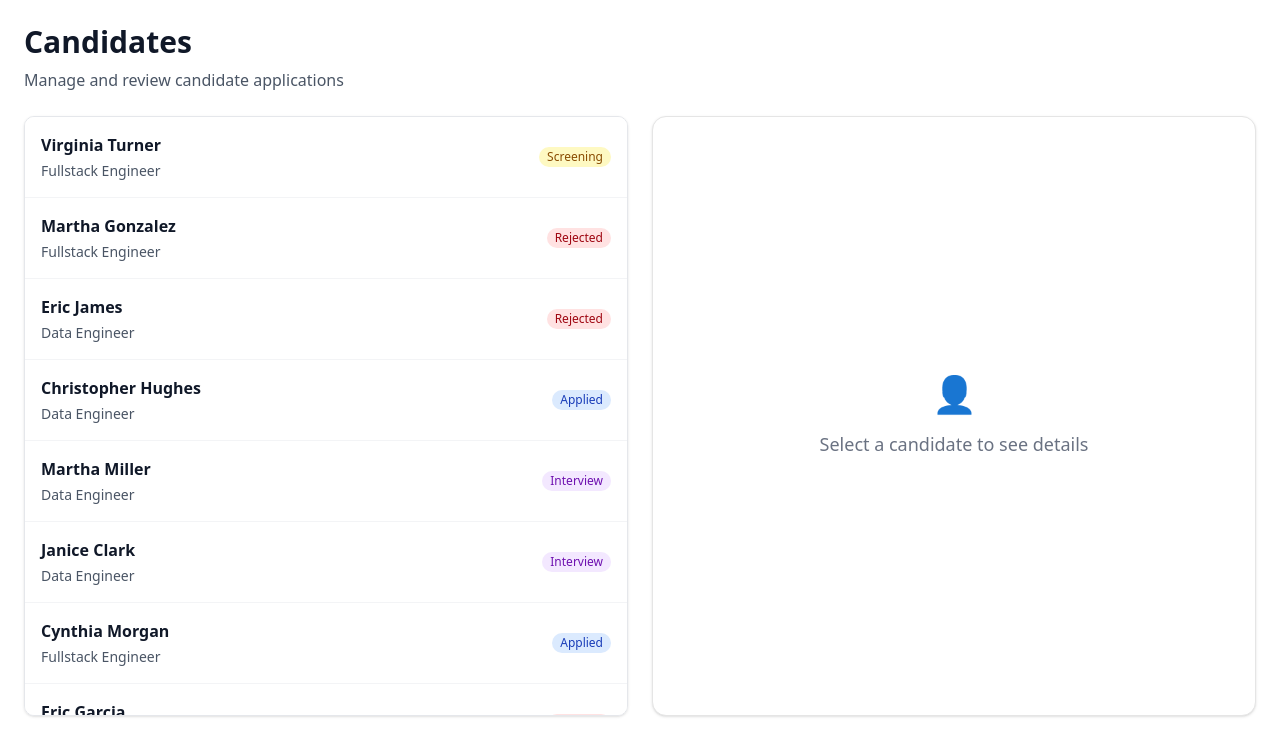
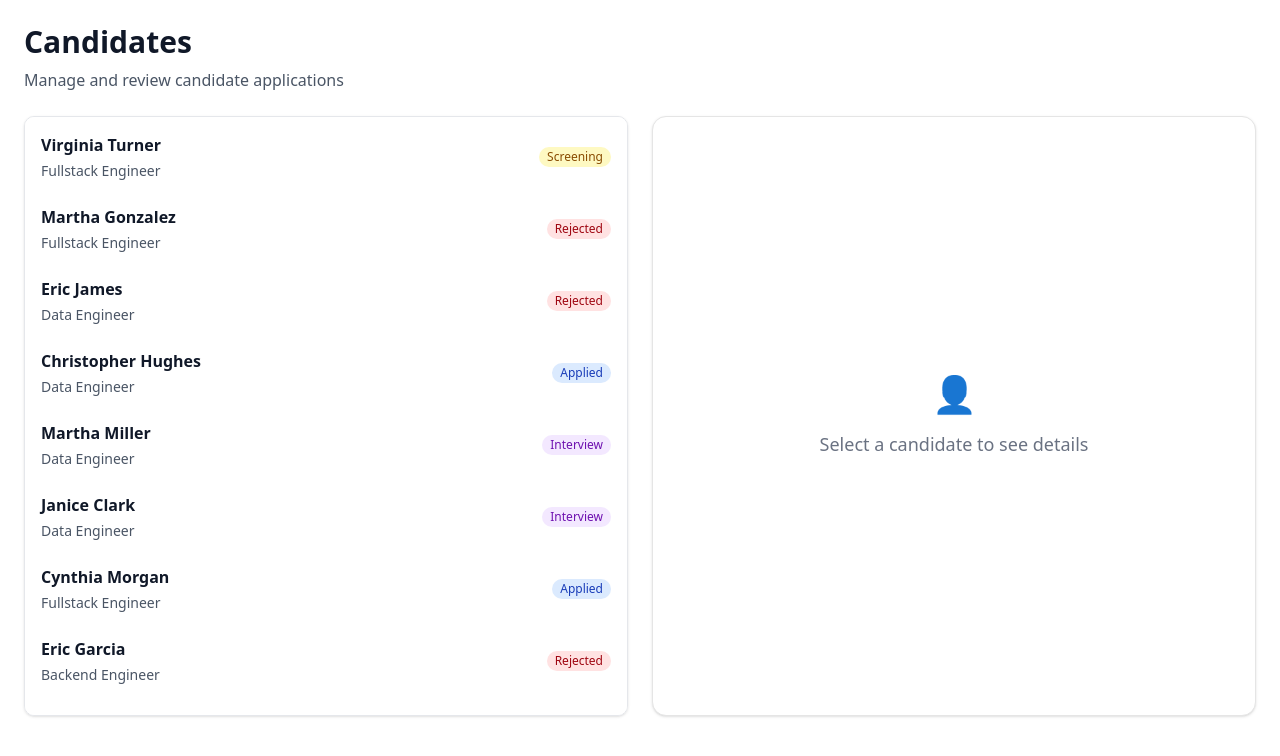
Before and after one commit to karinfdez/hiring-tool, a Next.js app: page / in a window 1280 px wide. Shown: the top 756 px of the page. Built offline with nearby package versions, Linux system fonts and the light colour scheme.

Commit message:
Remove extra padding and add styling to table

```diff
--- a/app/page.tsx
+++ b/app/page.tsx
@@ -17,7 +17,9 @@ export default function CandidatesPage() {
     count: data?.candidates.length || 0,  //how many ites exist
     getScrollElement: () => parentRef.current, //Which DOM element is scrolling
     estimateSize: () => 72,  // estimated height of one row (px)
-    overscan: 10,  // How many extra rows to render above and below the viewport
+    overscan: 5,  // Reduced overscan for smoother performance
+    scrollPaddingStart: 0,
+    scrollPaddingEnd: 0,
   });
 
 
@@ -57,6 +59,7 @@ export default function CandidatesPage() {
           <div
             ref={parentRef}
             className="h-full overflow-auto bg-white border border-gray-200 rounded-lg shadow-sm"
+            style={{ scrollBehavior: 'smooth' }}
           >
         <div
           style={{
@@ -68,12 +71,23 @@ export default function CandidatesPage() {
             const candidate = data?.candidates[virtualRow.index];
 
             return (
-              <CandidateRow
+              <div
                 key={candidate?.id}
-                candidate={candidate}
-                isSelected={candidateId === candidate?.id}
-                onSelect={setSelectedCandidateId}
-              />
+                style={{
+                  position: 'absolute',
+                  top: 0,
+                  left: 0,
+                  width: '100%',
+                  height: `${virtualRow.size}px`,
+                  transform: `translateY(${virtualRow.start}px)`,
+                }}
+              >
+                <CandidateRow
+                  candidate={candidate}
+                  isSelected={candidateId === candidate?.id}
+                  onSelect={setSelectedCandidateId}
+                />
+              </div>
             );
           })}
           </div>
--- a/components/candidates/CandidateRow.tsx
+++ b/components/candidates/CandidateRow.tsx
@@ -27,7 +27,7 @@ export function CandidateRow({
   return (
     <div
       onClick={() => onSelect(candidate.id)}
-      className={`border-b border-gray-100 p-4 cursor-pointer transition-colors hover:bg-gray-50 ${
+      className={`border-b border-gray-100 p-4 cursor-pointer transition-colors hover:bg-gray-50 bg-white ${
         isSelected ? 'bg-blue-50 border-blue-200' : ''
       }`}
     >
```
